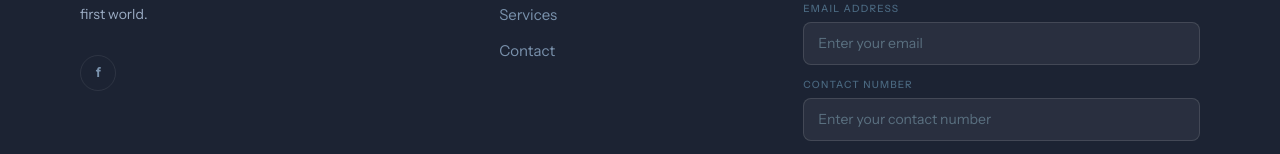
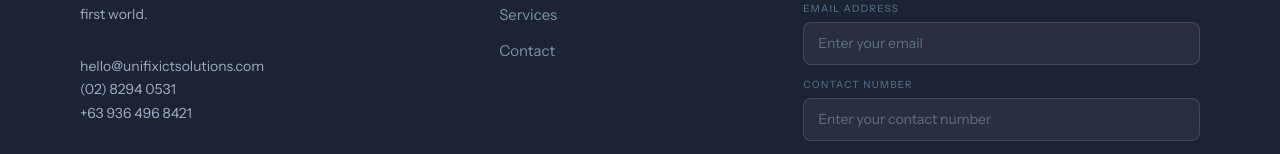
Before and after one commit to alexismierah/practice, a Next.js app in the folder web/: page / in a window 1280 px wide. Shown: the part 3298-3452 px from the top of the page. Built offline with nearby package versions, Linux system fonts and the light colour scheme; a web font is replaced by a local one.

Commit message:
Update Footer.tsx

```diff
--- a/web/src/components/Footer.tsx
+++ b/web/src/components/Footer.tsx
@@ -374,6 +374,11 @@ export default function Footer() {
             <p className="brand-desc">
               Professional tech solutions crafted to help your business thrive in a digital-first world.
             </p>
+
+            <p className="brand-desc">
+              hello@unifixictsolutions.com <br />(02) 8294 0531 <br />+63 936 496 8421
+            </p>
+
             <div className="social-row">
               {["f"].map(s => (
                 <div key={s} className="social-dot">{s}</div>
```
